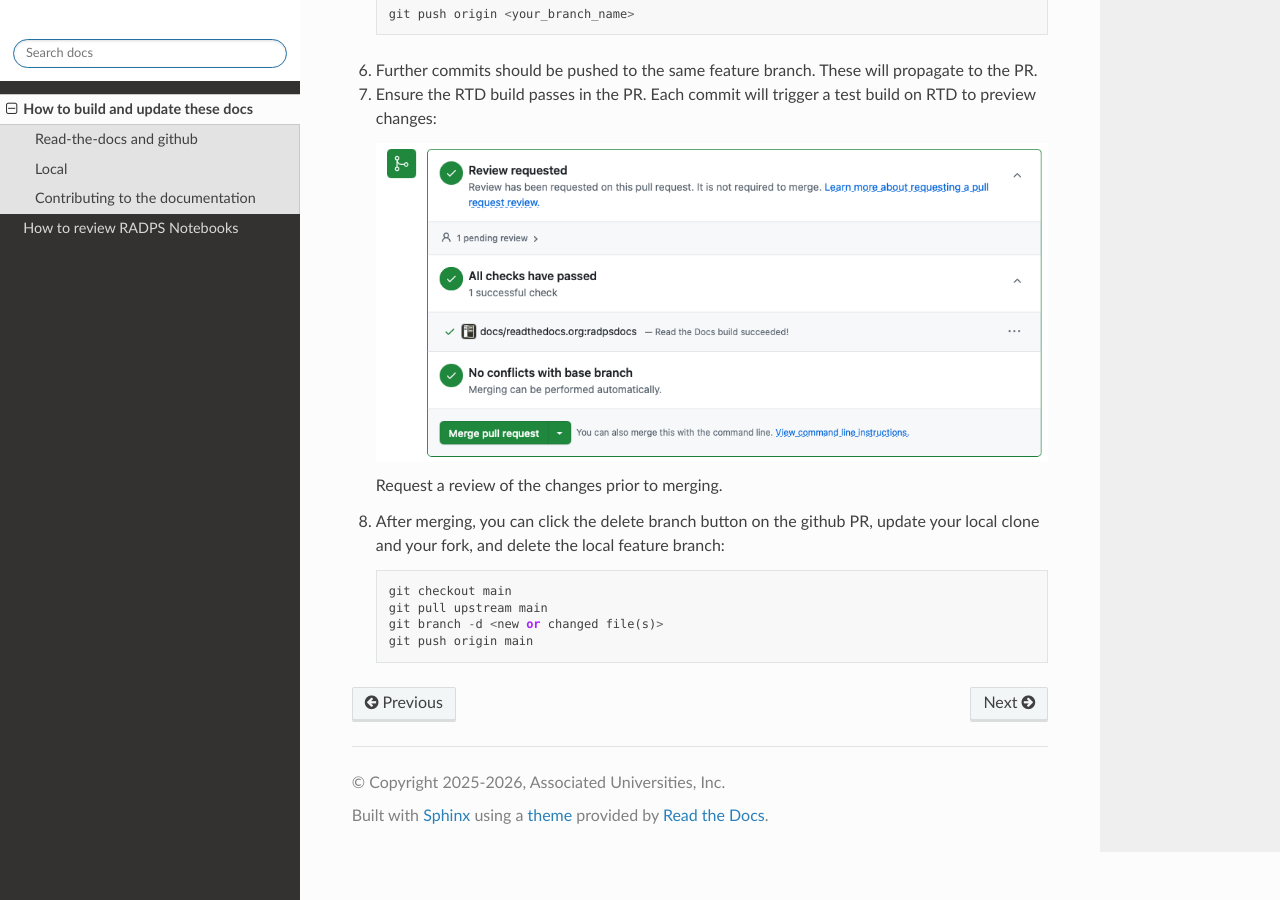
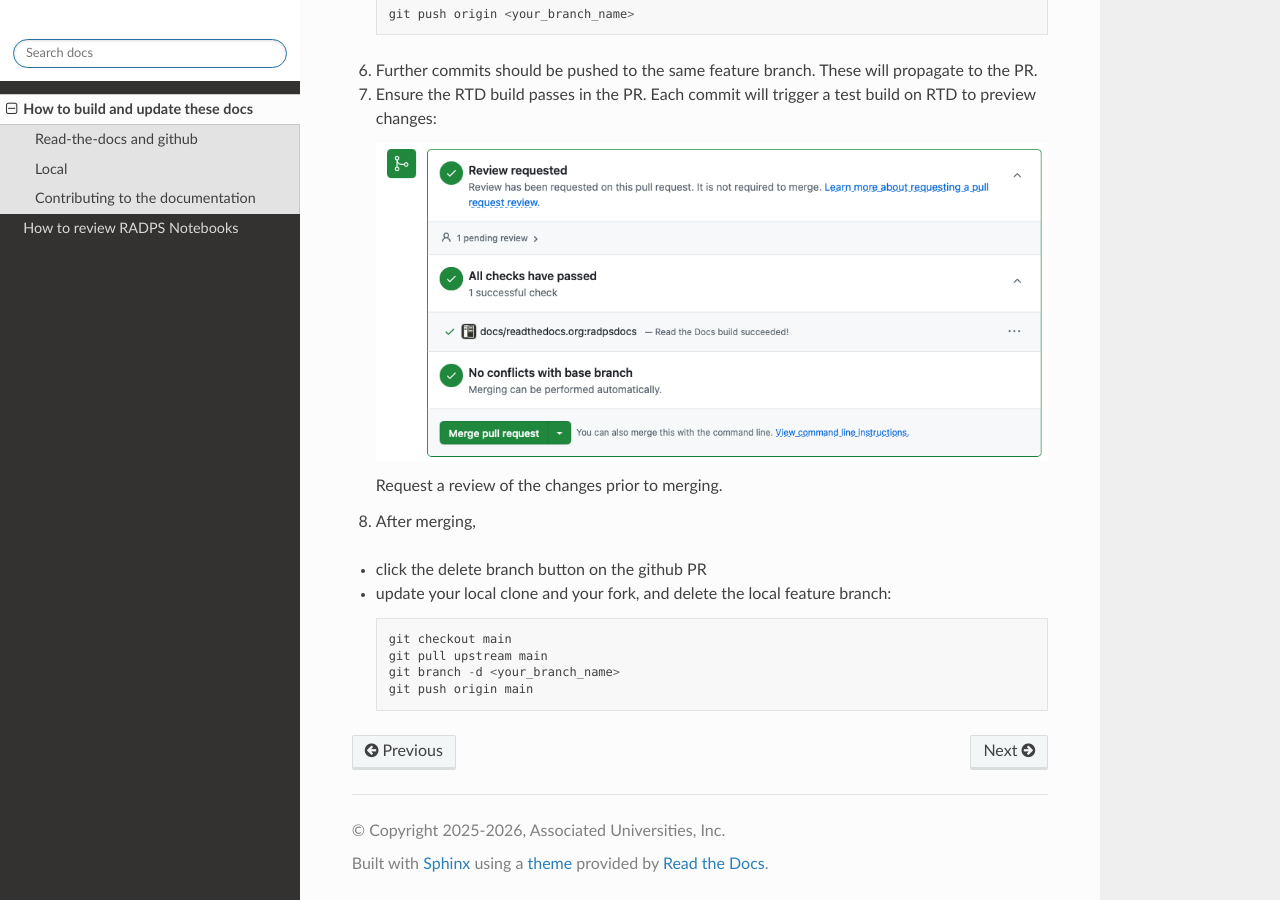
Before and after one commit to casangi/radpsdocs, a Sphinx documentation site: the page built from docs/building_docs.md, in a window 1280 px wide and 900 px high, scrolled down 1640 px. Built offline with Sphinx 7.4.7 and the Read the Docs theme 3.1.0, drawn with Linux system fonts in a browser that asks for light colours.

Commit message:
adding delete branch step on github

````diff
--- a/docs/building_docs.md
+++ b/docs/building_docs.md
@@ -85,11 +85,15 @@ This includes:
 
     Request a review of the changes prior to merging.
 
-7. After merging, you can click the delete branch button on the github PR, update your local clone and your fork, and delete the local feature branch:
+7. After merging,
+
+* click the delete branch button on the github PR
+
+* update your local clone and your fork, and delete the local feature branch:
 
     ```
     git checkout main
     git pull upstream main
-    git branch -d <new or changed file(s)>
+    git branch -d <your_branch_name>
     git push origin main
     ```
````
